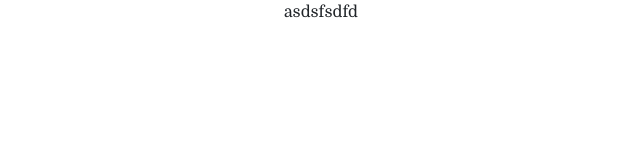
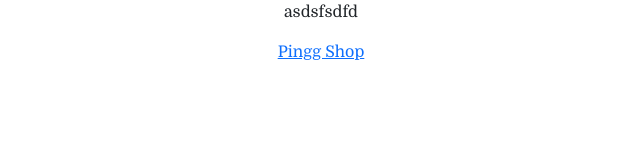
Before and after one commit to gianguno10508/test_fb, a React (Create React App) app: page /detail in a window 1280 px wide. Shown: the top 160 px of the page, without its empty margins (319-959 px from the left). Built offline with nearby package versions, Linux system fonts and the light colour scheme.

Commit message:
errtsderw

```diff
--- a/src/component/TestFb.js
+++ b/src/component/TestFb.js
@@ -11,7 +11,8 @@ export default function EmbeddedPostExample() {
           data-layout="standard"
           data-action="like" data-size="small" data-share="true">
       </div>
-      <div class="fb-comments" data-href="https://www.24h.com.vn/tin-tuc-trong-ngay/chinh-thuc-bao-so-5-hinh-thanh-tren-bien-dong-mien-trung-mua-nhu-trut-nuoc-c46a1405400.html/" data-width="" data-numposts="5"></div>
+      <div className="fb-comments" data-href="https://www.24h.com.vn/tin-tuc-trong-ngay/chinh-thuc-bao-so-5-hinh-thanh-tren-bien-dong-mien-trung-mua-nhu-trut-nuoc-c46a1405400.html/" data-width="" data-numposts="5"></div>
+      <div className="fb-page" data-href="https://www.facebook.com/Pingg-Shop-107400511790455" data-tabs="" data-width="" data-height="" data-small-header="false" data-adapt-container-width="true" data-hide-cover="false" data-show-facepile="true"><blockquote cite="https://www.facebook.com/Pingg-Shop-107400511790455" className="fb-xfbml-parse-ignore"><a href="https://www.facebook.com/Pingg-Shop-107400511790455">Pingg Shop</a></blockquote></div>
     </>
   );
 }
```
